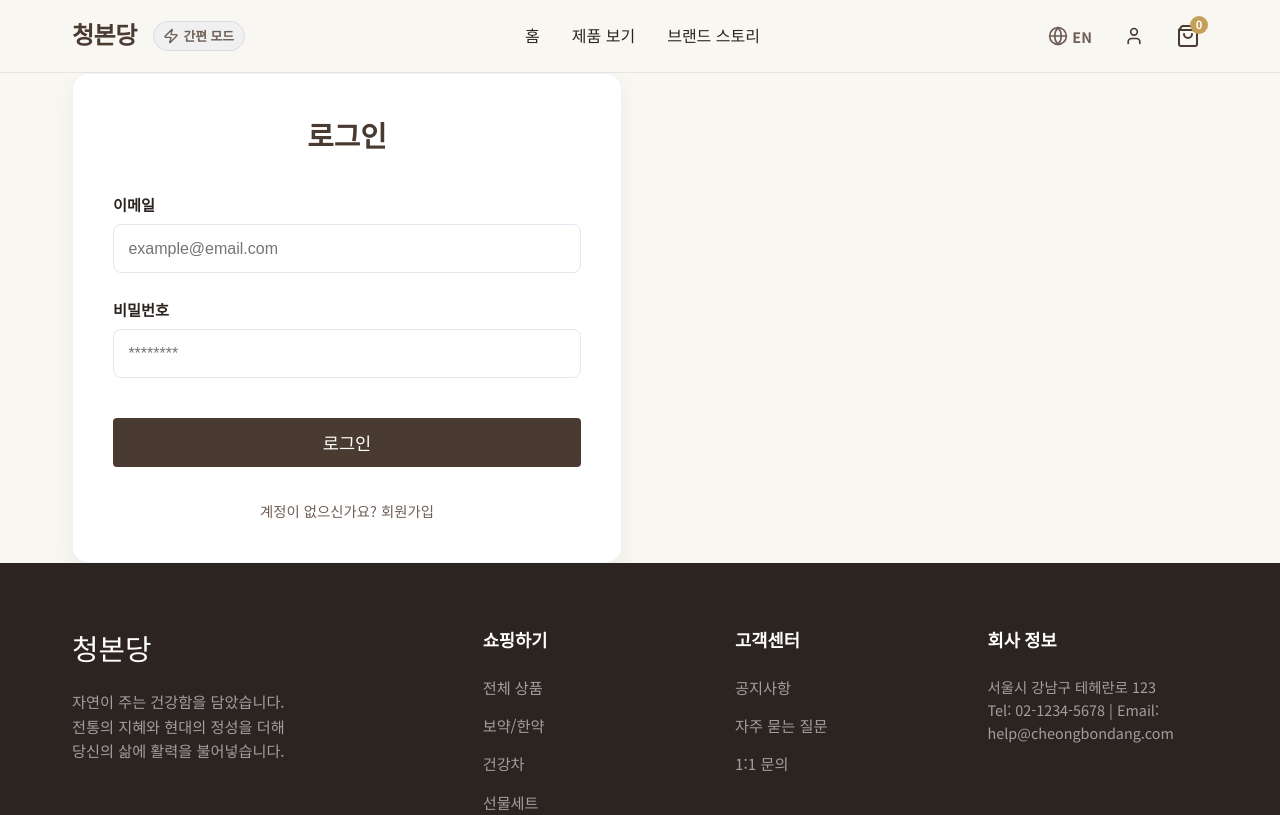
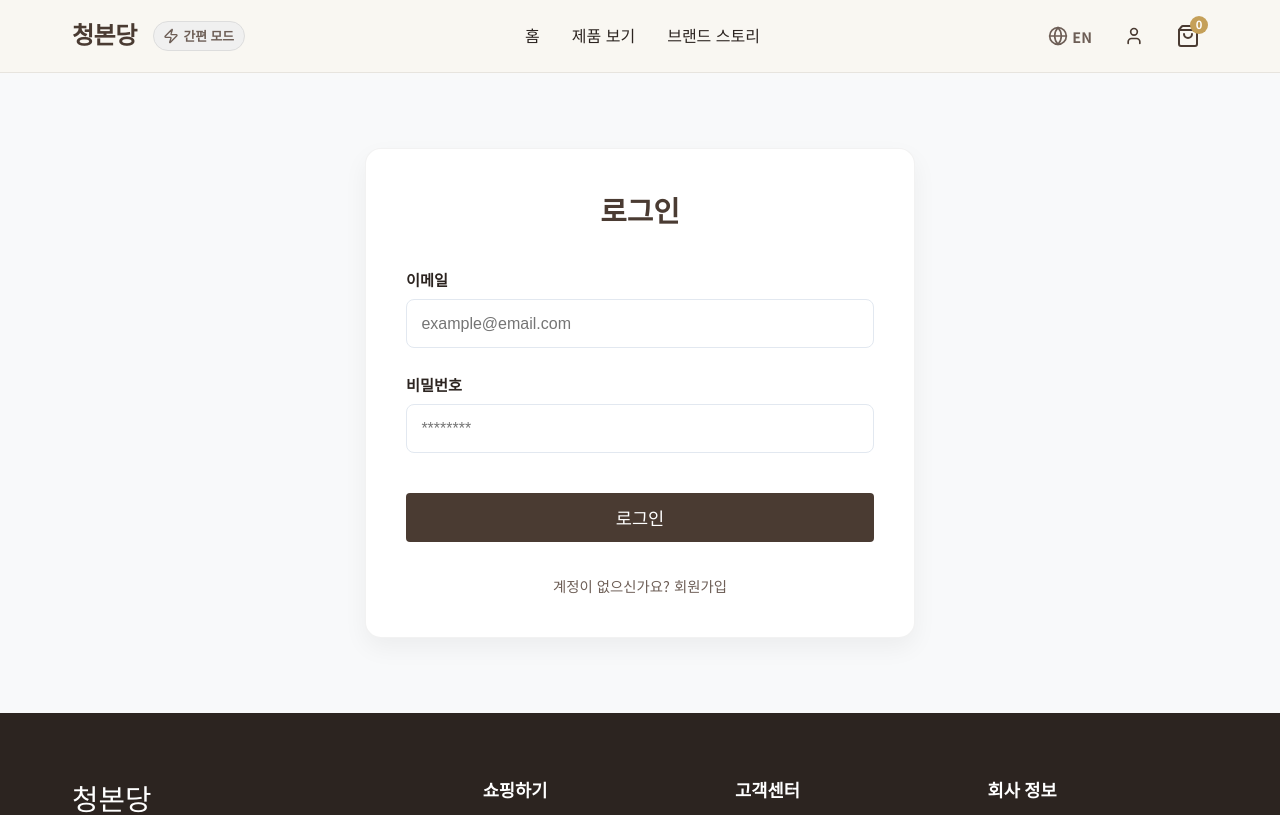
Before and after one commit to zztjdalszz13-bot/smhani, a React (Vite) app: page /login in a window 1280 px wide. Shown: the top 815 px of the page. Built offline with nearby package versions, Linux system fonts and the light colour scheme.

Commit message:
change logo and title

```diff
--- a/src/pages/Login.jsx
+++ b/src/pages/Login.jsx
@@ -30,7 +30,7 @@ const Login = () => {
     };
 
     return (
-        <div className="login-page container">
+        <div className="login-container">
             <div className="login-card">
                 <h2 className="login-title">{t('auth.loginTitle')}</h2>
 
```
